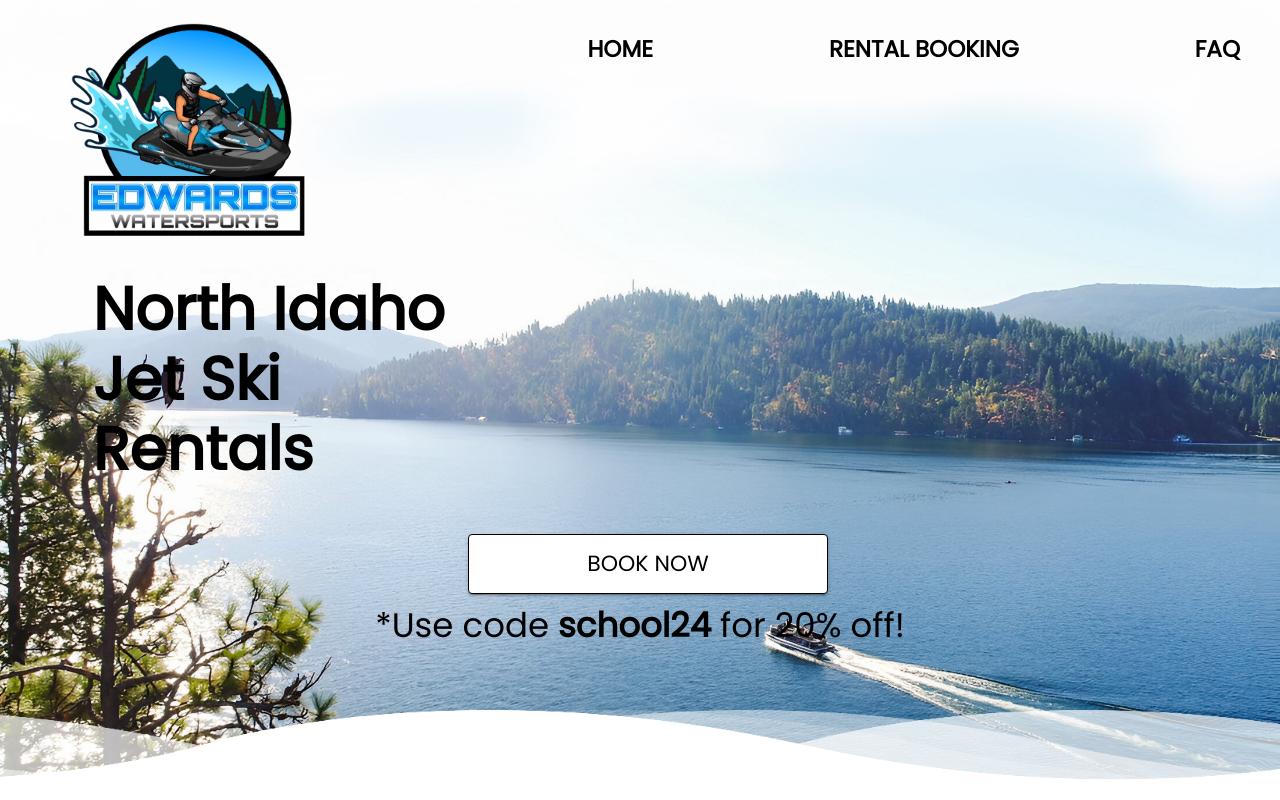
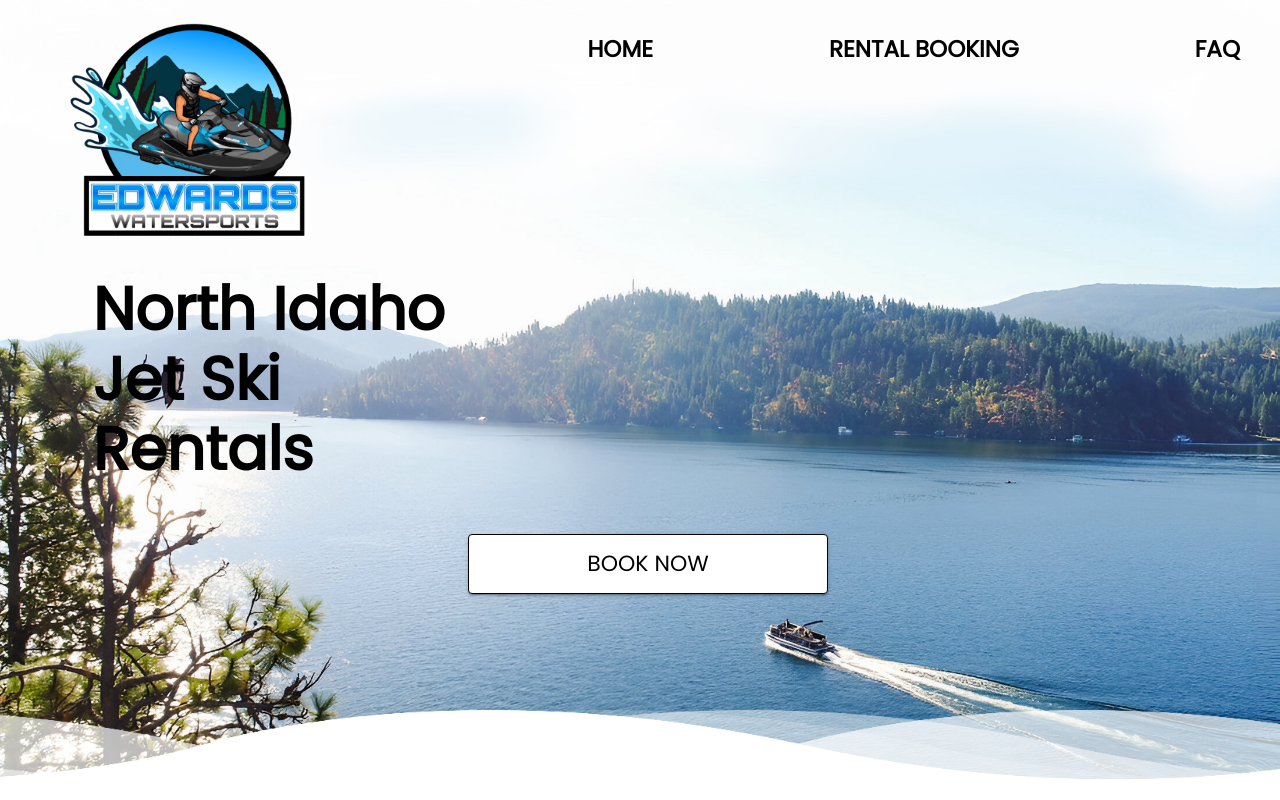
Before and after one commit to grantmoody/edwards-watersports, a React (Create React App) app: page / in a window 1280 px wide. Shown: the top 800 px of the page. Built offline with nearby package versions, Linux system fonts and the light colour scheme.

Commit message:
remove promo code

```diff
--- a/src/page/home.tsx
+++ b/src/page/home.tsx
@@ -110,11 +110,7 @@ const Home: React.FC = () => {
                             }} variant="contained" target='_blank' href="https://www.peek.com/s/3e58fcb7-0751-4fb9-a8d6-b2d6582cb236/l79Dk">
                                 BOOK NOW
                             </Button>
-
                         </Box>
-                        <Typography variant='h4' textAlign={"center"} paddingTop={"10px"}>
-                                *Use code <strong>school24</strong> for 20% off!
-                        </Typography>
                     </Box>
                 </HeroSectionContainer>
             </div>
```
